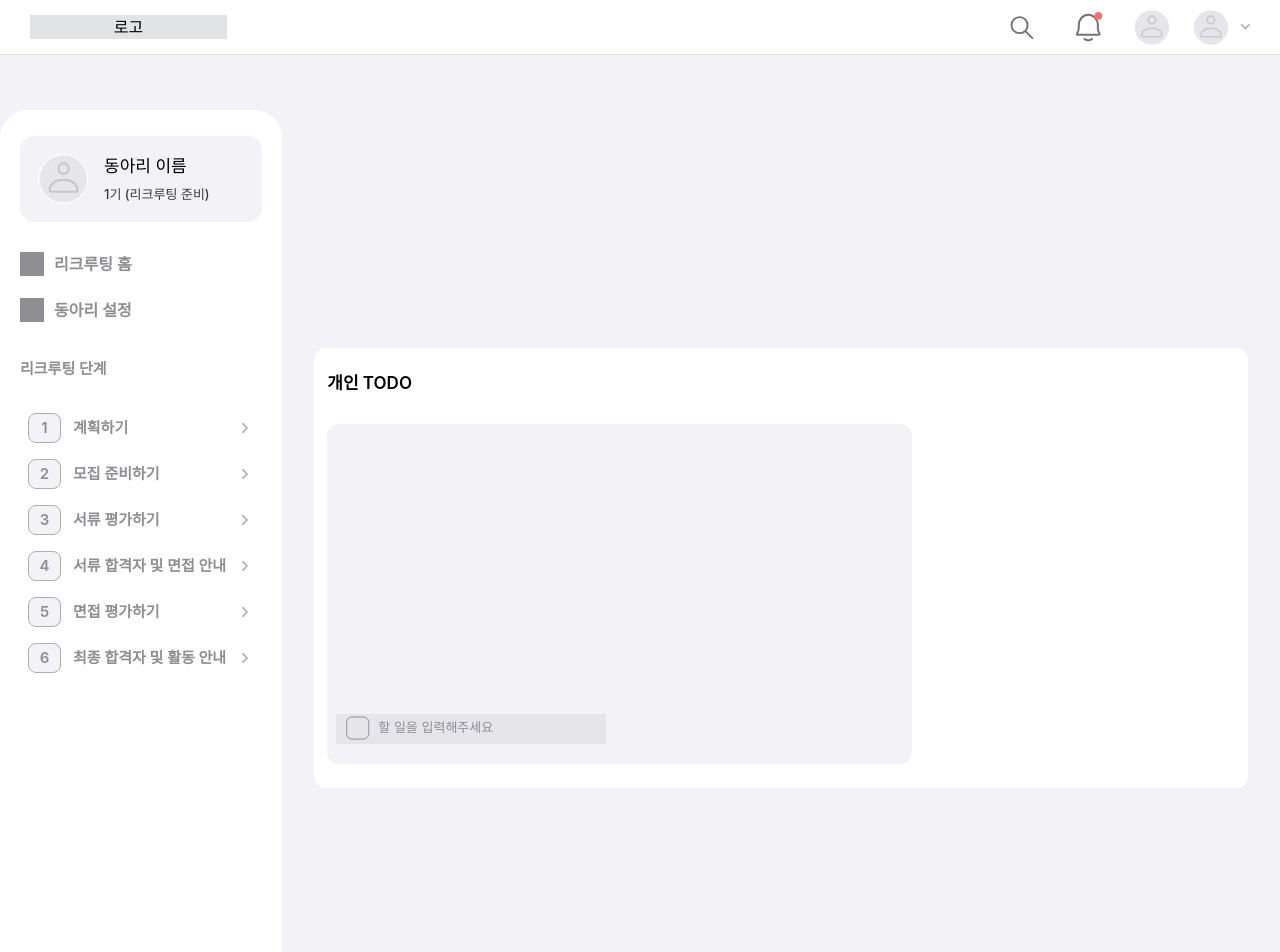
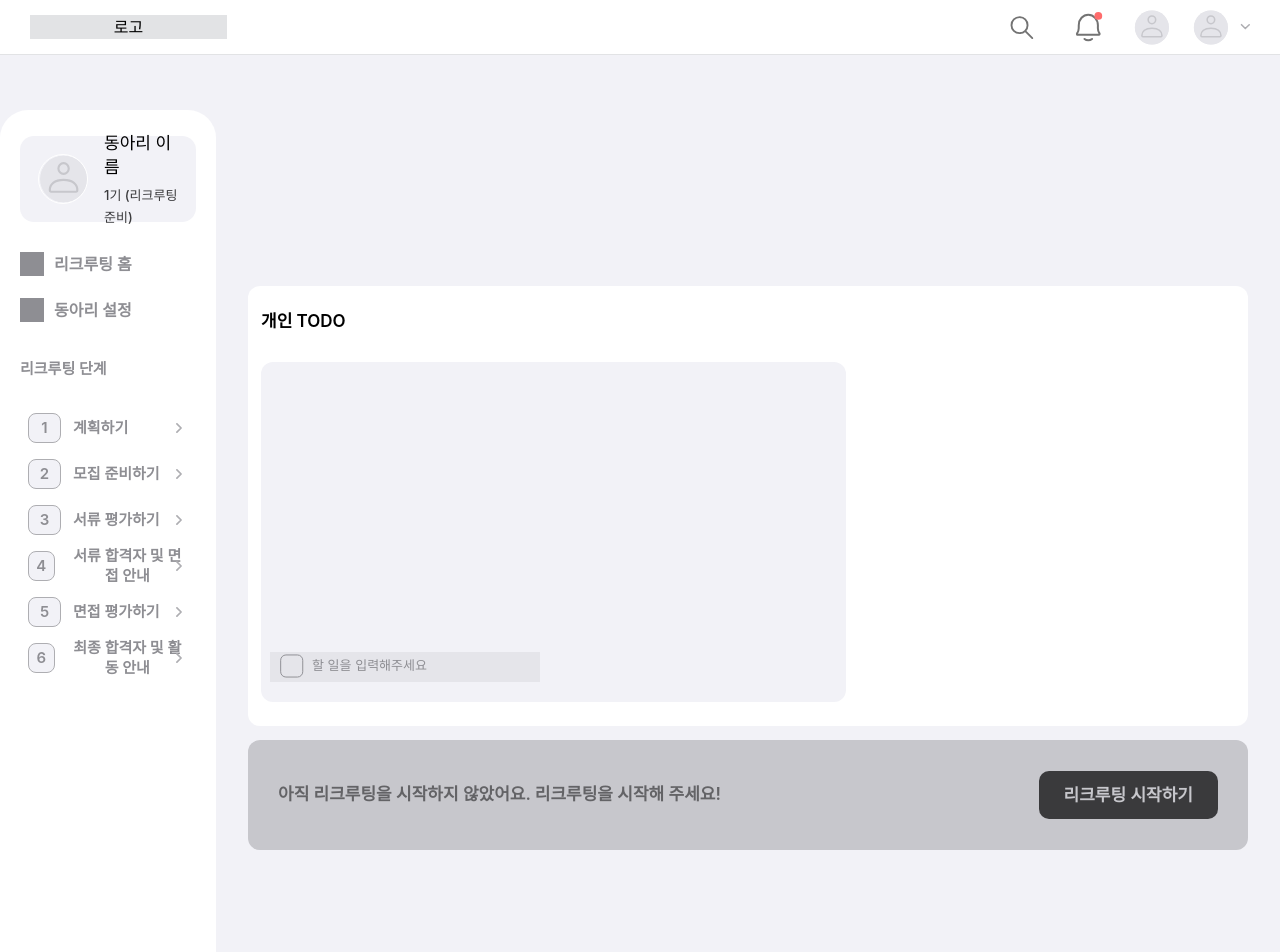
Before and after one commit to Cluting/cluting-frontend, a React (Create React App) app: page /recruting/home in a window 1280 px wide. Shown: the top 952 px of the page. Built offline with nearby package versions, Linux system fonts and the light colour scheme; a web font is replaced by a local one.

Commit message:
🎨  style: 리크루팅 시작 div 추가

```diff
--- a/src/pages/Recruting/RecrutingHome.tsx
+++ b/src/pages/Recruting/RecrutingHome.tsx
@@ -8,10 +8,20 @@ export default function RecrutingHome() {
     <div className="flex-center text-[30px] ">
       {" "}
       <Sidemenu />
-      <div className="w-[1000px] h-auto bg-white-100 py-6 mx-8 px-[13px] rounded-[12px]">
-        <section className="w-min">
-          <p className="text-headline mb-[30px] text-left">개인 TODO</p>
-          <TodoTemplate />
+      <div className="flex flex-col">
+        <div className="w-[1000px] h-auto bg-white-100 py-6 mx-8 px-[13px] rounded-[12px]">
+          <section className="w-min">
+            <p className="text-headline mb-[30px] text-left">개인 TODO</p>
+            <TodoTemplate />
+          </section>
+        </div>
+        <section className="w-[1000px] bg-gray-400 text-headline flex items-center justify-between mx-8 mt-[14px] py-[15px] px-[30px] rounded-[12px]">
+          <p className="mt-7 text-headline text-gray-800 mb-[30px] text-left">
+            아직 리크루팅을 시작하지 않았어요. 리크루팅을 시작해 주세요!
+          </p>
+          <button className="py-[13px] px-[25px] bg-gray-900 text-gray-400 hover:text-gray-500 rounded-[10px]">
+            리크루팅 시작하기
+          </button>
         </section>
       </div>
     </div>
```
